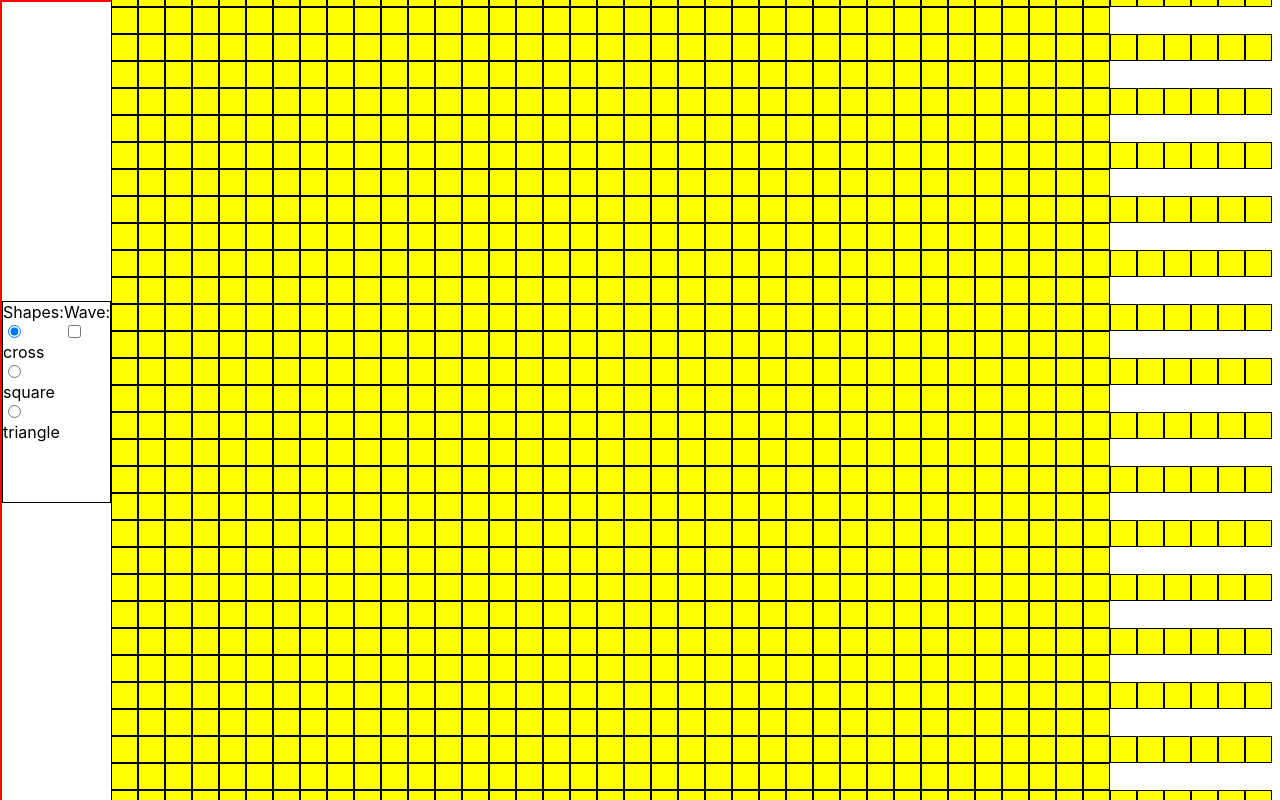
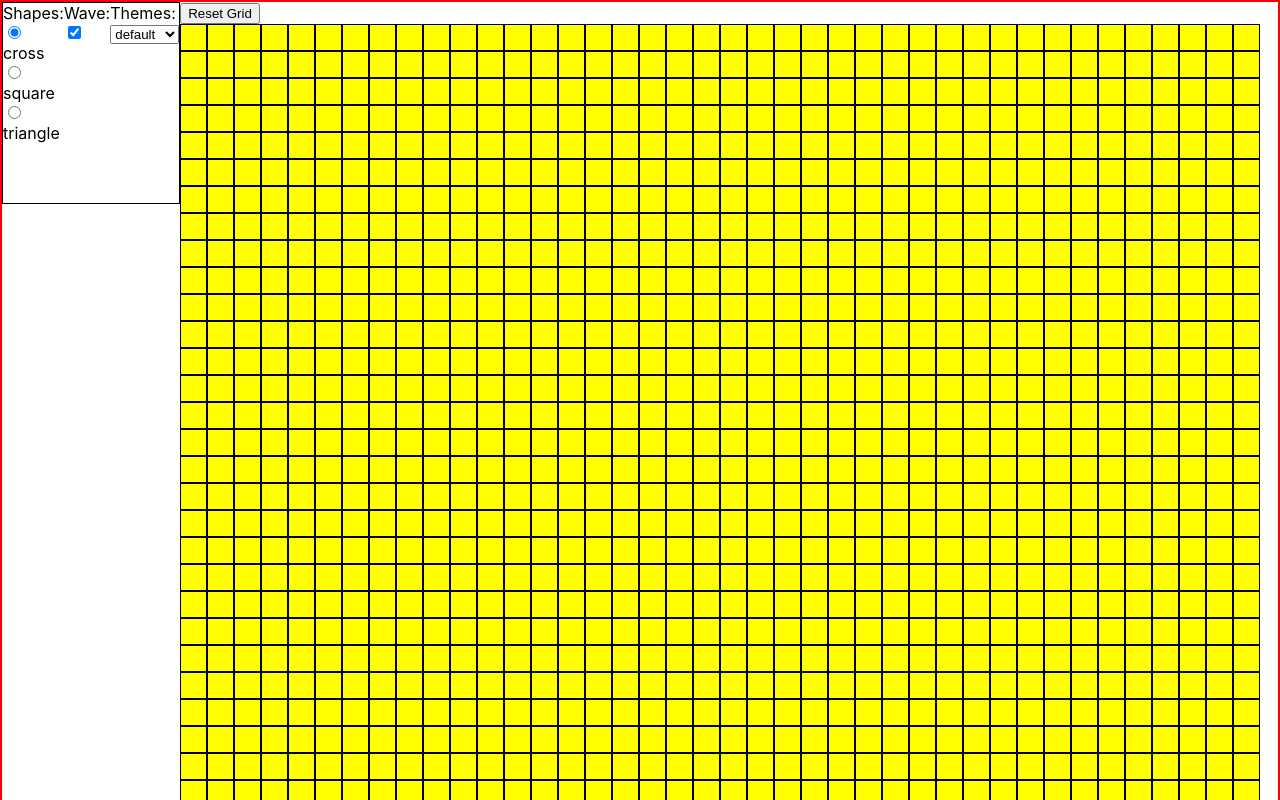
Before and after one commit to michaeljreynolds/grid-colors, a React (Create React App) app: page / in a window 1280 px wide. Shown: the top 800 px of the page. Built offline with nearby package versions, Linux system fonts and the light colour scheme.

Commit message:
Added color and theme service
Moved color fetching logic to its own service colorService. Added a themeService that can return different sets of themes. A theme consists of an array of colors. Cleaned up the logic in ShapeService and added out of bounds detection.

```diff
--- a/src/App.css
+++ b/src/App.css
@@ -30,11 +30,9 @@
 
 .container {
   display: flex;
-  height: 100vh;
-  width: 100%;
   border: 2px solid red;
   justify-content: center;
-  align-items: center;
+  /* align-items: center; */
 
 }
 
--- a/src/App.tsx
+++ b/src/App.tsx
@@ -3,31 +3,30 @@ import logo from './logo.svg';
 import './App.css';
 import Grid from './Grid';
 import Options from './Options';
+import { getColors } from './services/ColorService';
 
 function App() {
 
   const [shape, setShape] = useState("cross");
-  const [wave, setWave] = useState(false);
+  const [wave, setWave] = useState(true);
+  const [colors, setColors] = useState(getColors("defaultTheme"));
 
   const shapeCallback = (currentShape) => {
     setShape(currentShape);
-  }
+  };
 
   const waveCallback = (wave) => {
     setWave(wave);
-  }
+  };
 
-  const colors = [
-    'blue',
-    'red',
-    'green',
-    'yellow'
-  ];
+  const themeCallback = (theme) => {
+    setColors(getColors(theme));
+  };
 
   return (
     <div className="container">
       <div className="options" >
-          <Options shapeCallback={shapeCallback} waveCallback={waveCallback} />
+          <Options shapeCallback={shapeCallback} waveCallback={waveCallback} themeCallback={themeCallback}  />
         </div>
         <div className="grid">
           <Grid shape={shape} wave={wave} cellSize="50" colors={colors} />
--- a/src/Grid.tsx
+++ b/src/Grid.tsx
@@ -10,7 +10,7 @@ function Grid(props) {
     const [grid, setGrid] = useState(() => {
         let tempGrid = [];
         let id = 0;
-        for (let i = 0; i < 500 * 4; i += 25) {
+        for (let i = 0; i < 500 * 2; i += 25) {
             let temp = [];
             for (let j = 0; j < 500 * 4; j+= 25) {
                 temp.push({
@@ -27,6 +27,9 @@ function Grid(props) {
         return tempGrid;
     });
 
+    const [resetting, setResetting] = useState(false);
+
+
     const handleMouseOver = (e) => {
         e.target.className = "blue-hover";
     };
@@ -34,20 +37,26 @@ function Grid(props) {
         e.target.className = "";
     }
 
+    const handleResetClick = () => {
+        let tempGrid = resetGridColors(grid);
+        setResetting(true);
+        setGrid([...tempGrid]);
+    }
+
     const handleClick = (e) => {
         let row = parseInt(e.currentTarget.getAttribute('data-row'), 10);
         let column = parseInt(e.currentTarget.getAttribute('data-column'), 10);
+        setResetting(false);
         if (wave) {
             let stepNumber = 0;
             let stepGrid = getNextShapeForGrid(grid, shape, colors, row, column, stepNumber);
             setGrid([...stepGrid]);
             const interval = setInterval(() => {
-                //setGrid(resetGridColors(grid));
+                if (stepNumber === 20 || resetting) {
+                    window.clearInterval(interval);
+                }
                 stepGrid = getNextShapeForGrid(grid, shape, colors, row, column, stepNumber);
                 setGrid([...stepGrid]);
-                if (stepNumber === 20) {
-                    window.clearInterval(interval);
-                }
                 stepNumber++;
             }, 500);
         } else {
@@ -60,7 +69,10 @@ function Grid(props) {
 
     return (
         <div className="outer">
-            our shape is {shape} and our wave is {wave.toString()}
+            <div>
+                <button onClick={handleResetClick} id="reset">Reset Grid</button>
+            </div>
+            <div className="grid">
                 {grid.map((row, index) => {
                     return (
                         <div key={index} className="row">
@@ -73,13 +85,14 @@ function Grid(props) {
                                     display: 'inline-block'
                                 }
                                 return (
-                                <div data-row={index} data-column={columnIndex} key={cell.id} onClick={handleClick} onMouseOver={handleMouseOver} onMouseLeave={handleMouseLeave} style={style}>&nbsp;</div>
+                                    <div className="cell" data-row={index} data-column={columnIndex} key={cell.id} onClick={handleClick} onMouseOver={handleMouseOver} onMouseLeave={handleMouseLeave} style={style}>&nbsp;</div>
                                 );
                             })}
                         </div>
                     );
                 })}
             </div>
+        </div>
     );
 }
 
--- a/src/Options.tsx
+++ b/src/Options.tsx
@@ -4,10 +4,11 @@ import './Options.css';
 
 function Options(props) {
 
-    const { shapeCallback, waveCallback } = props;
+    const { shapeCallback, waveCallback, themeCallback } = props;
 
     const [shape, setShape] = useState("cross");
-    const [wave, setWave] = useState(false);
+    const [wave, setWave] = useState(true);
+    const [theme, setTheme] = useState("defaultTheme");
 
     const handleChange = (e) => {
         const { id } = e.target;
@@ -19,6 +20,12 @@ function Options(props) {
         const { checked } = e.target;
         setWave(checked);
         waveCallback(checked);
+    }
+
+    const handleThemeChange = (e) => {
+        const theme = e.target.value;
+        setTheme(theme);
+        themeCallback(theme);
     }
 
     let shapes = ["cross", "square", "triangle"];
@@ -37,7 +44,15 @@ function Options(props) {
                 })}
             </div>
             <div>
-                Wave: <input type="checkbox" name="wave" id="wave" onChange={handleWaveChange} />
+                Wave: <input type="checkbox" name="wave" id="wave" checked={wave} onChange={handleWaveChange} />
+            </div>
+            <div>
+                Themes:
+                <select id="themes" onChange={handleThemeChange} >
+                    <option value="defaultTheme">default</option>
+                    <option value="rainbow">rainbow</option>
+                    <option value="dark">dark</option>
+                </select>
             </div>
         </div>
     );
--- /dev/null
+++ b/src/services/ColorService.tsx
@@ -0,0 +1,12 @@
+import { getTheme } from './ThemeService';
+
+const COLORS = {
+    'default': 'yellow'
+};
+
+function getColors(theme?) {
+    return getTheme(theme);
+}
+
+export { getColors };
+export { COLORS };
--- a/src/services/ShapeService.tsx
+++ b/src/services/ShapeService.tsx
@@ -1,40 +1,71 @@
+import { COLORS } from './ColorService';
+
 export function getNextShapeForGrid(grid, shape, colors, row, column, stepNumber) {
     let temp = grid;
     let colorArray = [];
 
-    let top = temp[row - 1 - stepNumber][column];
-    let bottom = temp[row + 1 + stepNumber][column];
-    let left = temp[row][column - 1 - stepNumber];
-    let right = temp[row][column + 1 + stepNumber];
+    let top, bottom, left, right;
+    let diagonalLeftTop, diagonalRightTop, diagonalLeftBottom, diagonalRightBottom;
 
-    let diagonalLeftTop = temp[row - 1 - stepNumber][column - 1 - stepNumber];
-    let diagonalRightTop = temp[row - 1 - stepNumber][column + 1 + stepNumber];
-    let diagonalLeftBottom = temp[row + 1 + stepNumber][column - 1 - stepNumber];
-    let diagonalRightBottom= temp[row + 1 + stepNumber][column + 1 + stepNumber];
+    if (column - 1 - stepNumber >= 0) {
+        left = temp[row][column - 1 - stepNumber];
+    }
 
-    if (shape === "cross") {
-        colorArray.push(left);
-        colorArray.push(right);
-        colorArray.push(top);
-        colorArray.push(bottom);
-    } else if (shape === "square") {
-        colorArray.push(left);
-        colorArray.push(right);
-        colorArray.push(top);
-        colorArray.push(bottom);
-        colorArray.push(diagonalLeftBottom);
-        colorArray.push(diagonalRightBottom);
-        colorArray.push(diagonalLeftTop);
-        colorArray.push(diagonalRightTop);
-    } else if (shape === "triangle") {
-        colorArray.push(top);
-        colorArray.push(diagonalLeftBottom);
-        colorArray.push(diagonalRightBottom);
+    if (column + 1 + stepNumber < grid[row].length) {
+        right = temp[row][column + 1 + stepNumber];
     }
-    // update squares based off of their previous color
-    for (let i = 0; i < colorArray.length; i++) {
-        colorArray[i].color = colors.indexOf(colorArray[i].color) + 1 >= colors.length ? colors[0] : colors[colors.indexOf(colorArray[i].color) + 1];
+
+    if (row - 1 - stepNumber >= 0) {
+        top = temp[row - 1 - stepNumber][column];
     }
+
+    if (row + 1 + stepNumber < grid.length) {
+        bottom = temp[row + 1 + stepNumber][column];
+    }
+
+    if (row - 1 - stepNumber >= 0 && column - 1 - stepNumber >= 0) {
+        diagonalLeftTop = temp[row - 1 - stepNumber][column - 1 - stepNumber];
+    }
+
+    if (row - 1 - stepNumber >= 0 && column + 1 + stepNumber < grid[row].length) {
+        diagonalRightTop = temp[row - 1 - stepNumber][column + 1 + stepNumber];
+    }
+
+    if (row + 1 + stepNumber < grid.length && column - 1 - stepNumber >= 0) {
+        diagonalLeftBottom = temp[row + 1 + stepNumber][column - 1 - stepNumber];
+    }
+
+    if (row + 1 + stepNumber < grid.length && column + 1 + stepNumber < grid[row].length) {
+        diagonalRightBottom= temp[row + 1 + stepNumber][column + 1 + stepNumber];
+    }
+
+    let directions = [];
+    switch (shape) {
+        case "cross":
+            directions = [left, right, top, bottom];
+            break;
+        case "square":
+            directions = [left, right, top, bottom, diagonalLeftBottom, diagonalLeftTop, diagonalRightBottom, diagonalRightTop];
+            break;
+        case "triangle":
+            directions = [top, diagonalLeftBottom, diagonalRightBottom];
+            break;
+        default:
+            directions = [left, right, top, bottom];
+            break;
+
+    }
+
+    directions.forEach((dir) => {
+        if (dir) {
+            colorArray.push(dir);
+        }
+    });
+
+    colorArray.forEach((cell) => {
+        cell.color = colors.indexOf(cell.color) + 1 >= colors.length ? colors[0] : colors[colors.indexOf(cell.color) + 1];
+    });
+
     return temp;
 }
 
@@ -43,7 +74,7 @@ export function resetGridColors(grid) {
 
     newGrid.forEach((row, r) => {
         row.forEach((col, c) => {
-            newGrid[r][c].color = 'yellow';
+            newGrid[r][c].color = COLORS.default;
         });
     });
 
--- /dev/null
+++ b/src/services/ThemeService.tsx
@@ -0,0 +1,30 @@
+let themes = {
+    "defaultTheme": [
+        'blue',
+        'red',
+        'green',
+        'yellow'
+    ],
+    "dark": [
+        "black",
+        "blue",
+        "purple",
+        "red",
+        "yellow"
+    ],
+    "rainbow": [
+        "red",
+        "orange",
+        "yellow",
+        "green",
+        "blue",
+        "indigo",
+        "violet"
+    ]
+};
+
+function getTheme(theme) {
+    return themes[theme] === undefined ? themes["defaultTheme"] : themes[theme];
+}
+
+export { getTheme };
```
Also changed, not shown: 1 other file (tests, documents, lock files or other folders). Lines whose indentation alone changed are shown as unchanged.
